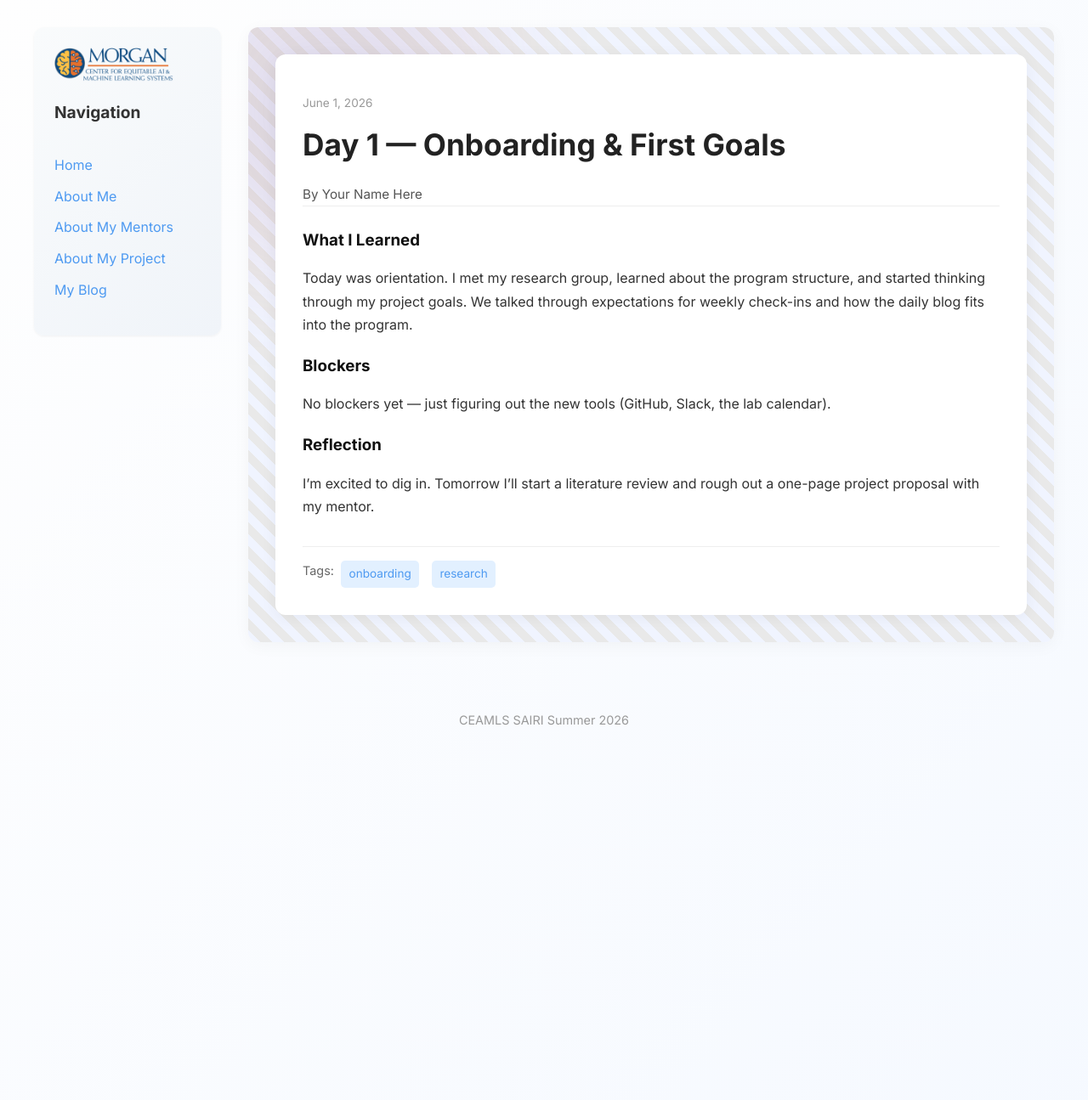
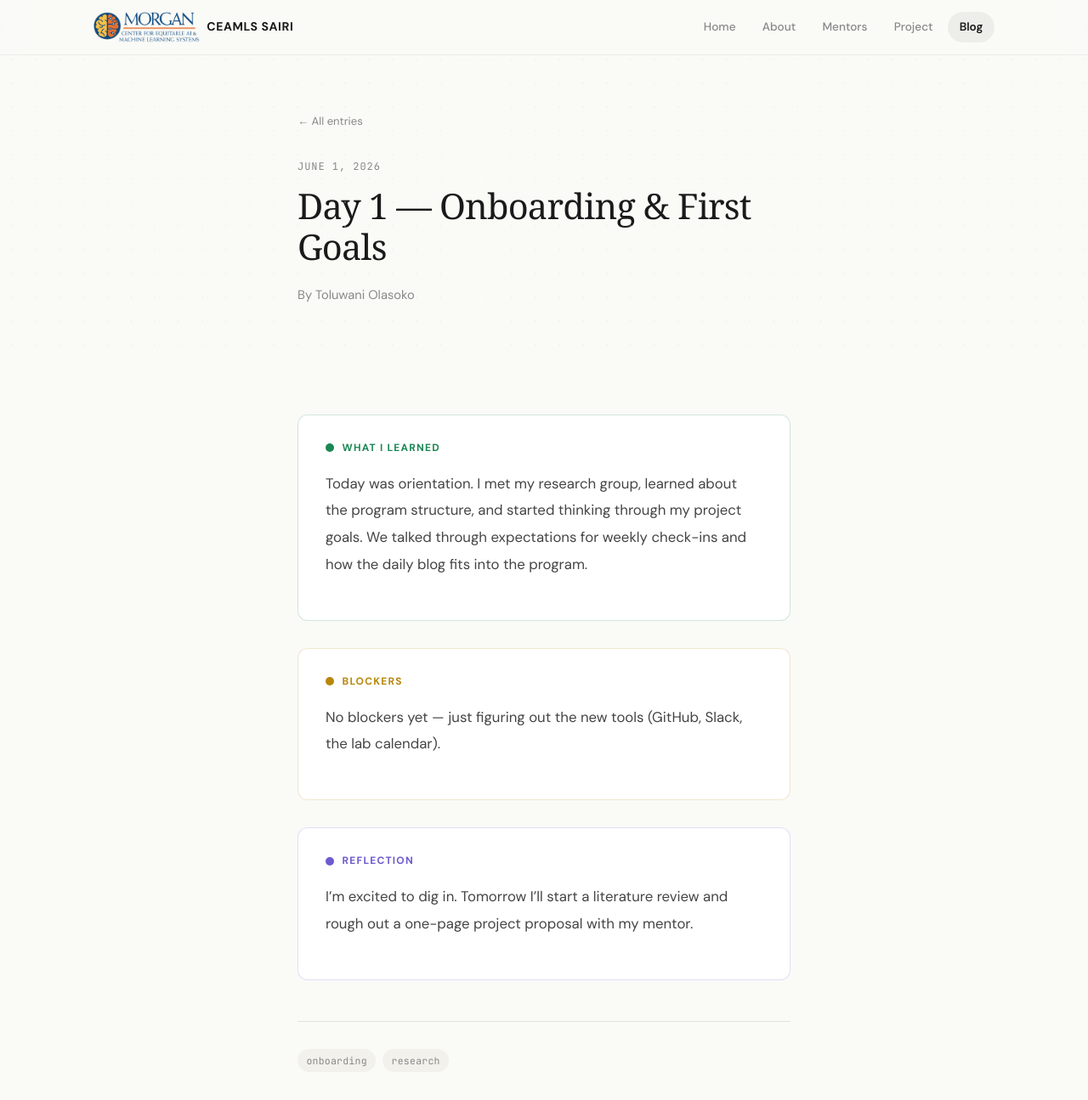
Before and after one commit to Toluwani101/toluwani101ceamls26.github.io, a Jekyll site: the page built from _posts/2026-06-01-day-1.md, in a window 1280 px wide and 1400 px high. Shown: the top 1295 px of the window at 85% size. Built offline with Jekyll 4.4.1, drawn with Linux system fonts in a browser that asks for light colours; some web fonts are replaced.

Commit message:
Update site configuration with personal details

```diff
--- a/_config.yml
+++ b/_config.yml
@@ -4,11 +4,11 @@
 # =====================================================
 
 # ----- Identity (shown in SEO + browser tab) -----
-title: Your Name Here                              # <- your name
-author: Your Name Here                             # <- your name (shown as post byline)
+title: Toluwani Olasoko                              # <- your name
+author: Toluwani Olasoko                             # <- your name (shown as post byline)
 description: My CEAMLS SAIRI Summer Research Site  # <- short site tagline
 email:                                             # <- (optional) contact email for SEO
-url: https://your-username.github.io               # <- your final site URL (canonical SEO links)
+url: https://Toluwani101.github.io               # <- your final site URL (canonical SEO links)
 lang: en-US
 
 # ----- Branding (program-wide; rarely changes) -----
@@ -24,7 +24,7 @@ logo_on_dark:  /assets/images/logo-on-dark.png
 # ----- Theme selection -----
 # Choose one of: minimal | premium | fresh | signal
 # See README.md for screenshots of each theme.
-theme_name: minimal
+theme_name: premium
 
 # ----- Site behavior -----
 show_downloads: false
```
